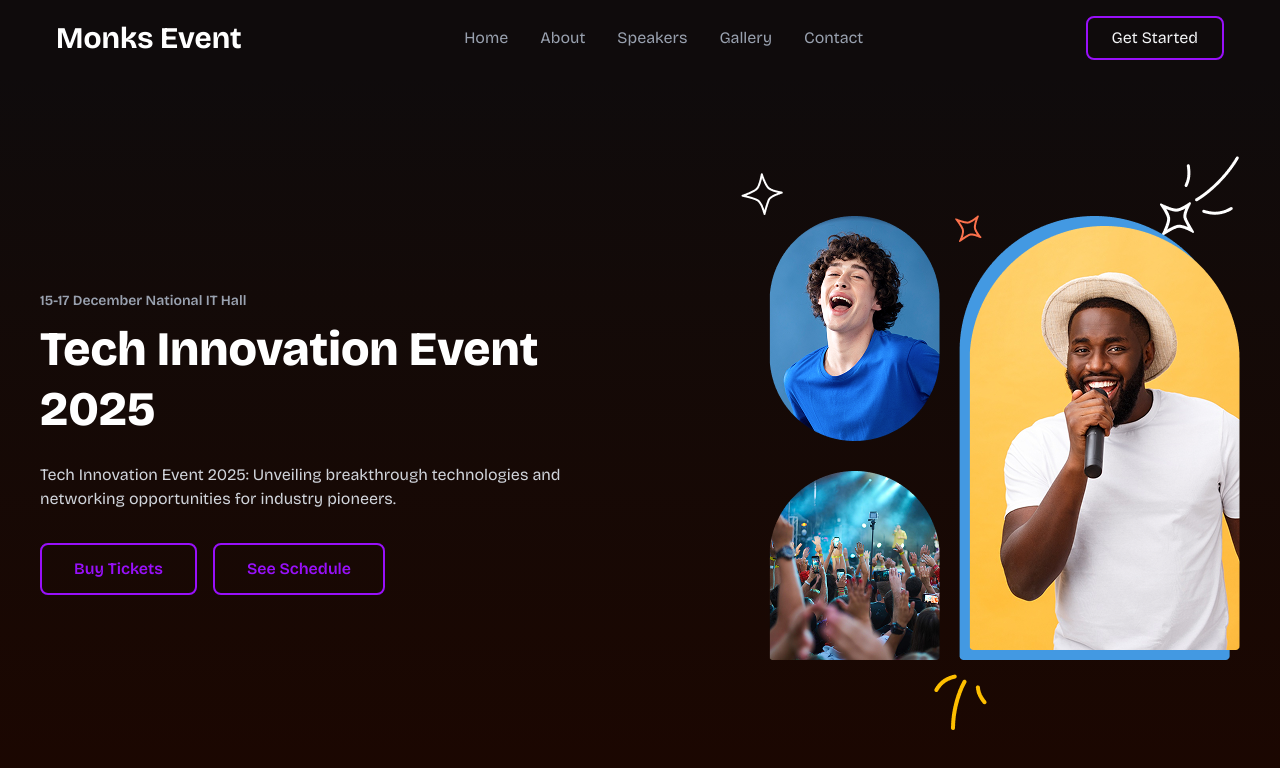
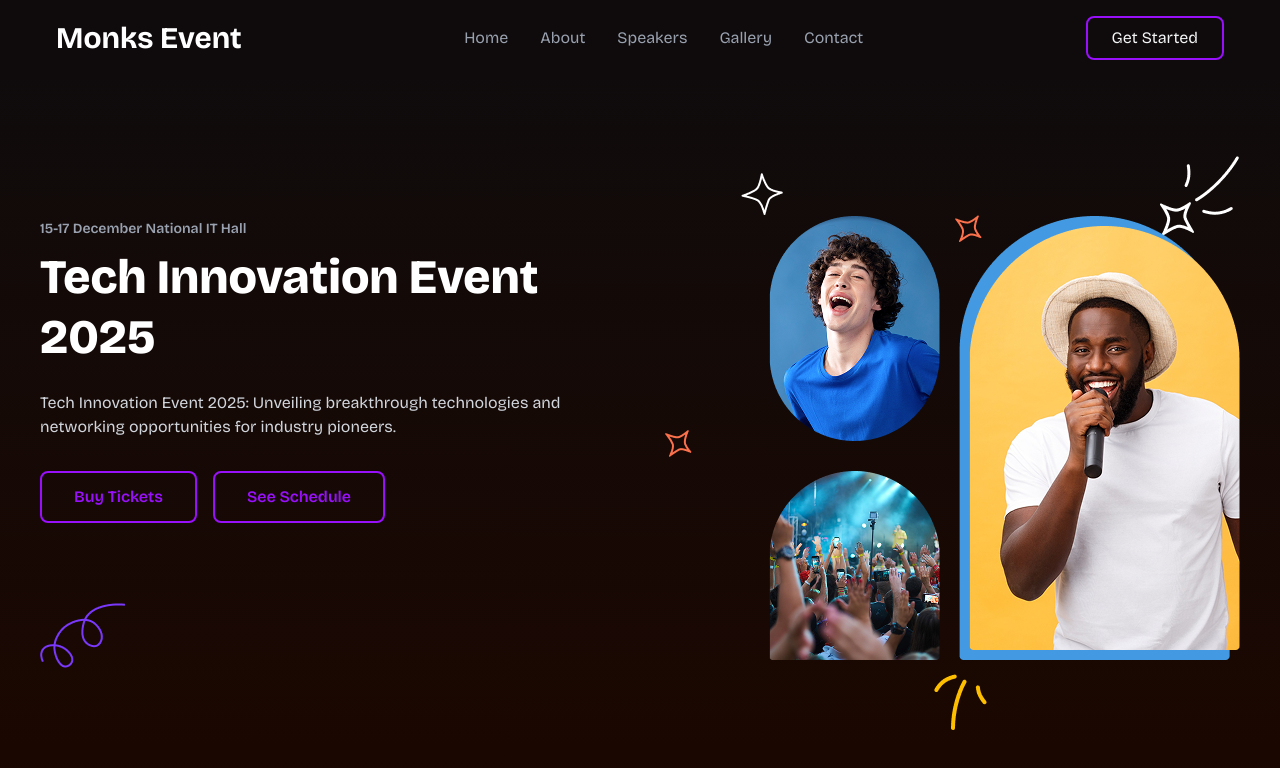
Before and after one commit to DsDigitalz/Event-Website, a React (Vite) app: page / in a window 1280 px wide. Shown: the top 768 px of the page. Built offline with nearby package versions, Linux system fonts and the light colour scheme.

Commit message:
added new component LogoSlide.jsx

```diff
--- a/src/Components/Hero.jsx
+++ b/src/Components/Hero.jsx
@@ -24,9 +24,15 @@ export default function Hero() {
               See Schedule
             </button>
           </div>
+          <div className="mt-20">
+            <img src="herovector1.png" alt="" />
+          </div>
         </div>
 
         {/* Right Image Collage Section */}
+        <div>
+          <img src="herovector2.png" alt="" />
+        </div>
         <div>
           <img src="heroimg.png" alt="" />
         </div>
```
Also changed, not shown: public/herovector1.png (added), public/herovector2.png (added), src/Components/LogoSlide.jsx (added).
